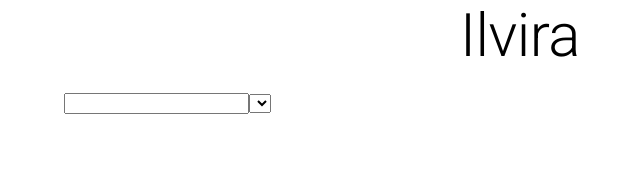
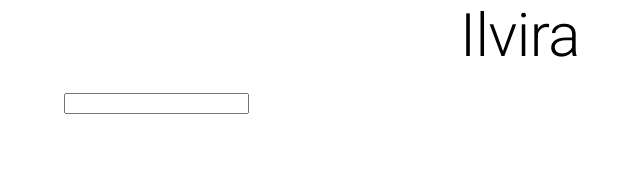
Before and after one commit to NisanurBulut/Ilvira, a React (Create React App) app in the folder IlviraAPP/: page / in a window 1280 px wide. Shown: the top 183 px of the page, without its empty margins (120-760 px from the left). Built offline with nearby package versions, Linux system fonts and the light colour scheme.

Commit message:
implemented Form layout

```diff
--- a/IlviraAPP/src/components/Order/OrderForm.js
+++ b/IlviraAPP/src/components/Order/OrderForm.js
@@ -1,10 +1,10 @@
-import React from 'react'
+import React from 'react';
+import Form from '../../layouts/Form';
 
 export default function OrderForm() {
-    return (
-        <form noValidate autoComplete="off">
-            <input />
-            <select />
-        </form>
-    )
+  return (
+    <Form>
+      <input />
+    </Form>
+  );
 }
--- a/IlviraAPP/src/layouts/Form.js
+++ b/IlviraAPP/src/layouts/Form.js
@@ -12,9 +12,10 @@
 export default function Form(props) {
   const classes = useStyles();
   const { children, ...other } = props;
+
   return (
     <form className={classes.root} noValidate autoComplete="off" {...other}>
-      {props.children}
+      {children}
     </form>
   );
 }
```
